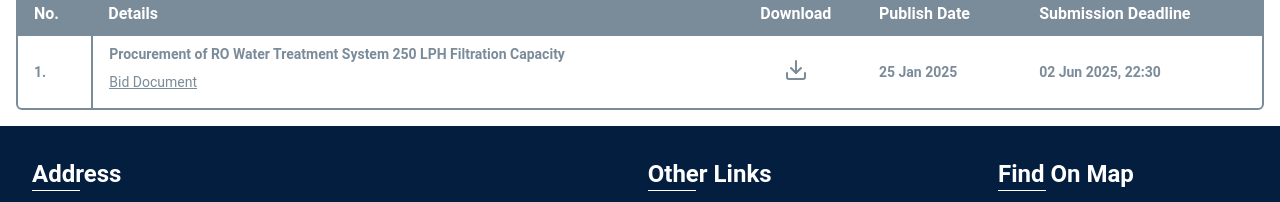
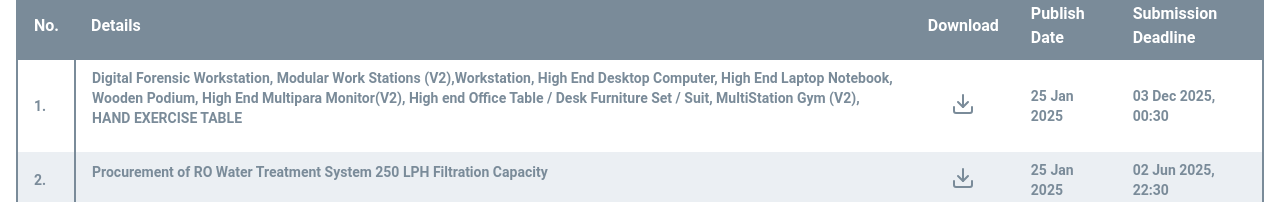
Before and after one commit to Velocity-IIITDWD/iiitdwd.ac.in, a Next.js app: page /tenders in a window 1280 px wide. Shown: the part 280-482 px from the top of the page. Built offline with nearby package versions, Linux system fonts and the light colour scheme; grey boxes are pictures that could not be loaded.

Commit message:
update : tenders

```diff
--- a/data/tenders.ts
+++ b/data/tenders.ts
@@ -2,13 +2,18 @@ export const tenders: Tender[] = [
   {
     cancelled: false,
     corrections: [],
-    documents: [
-      {
-        link : "docs/GeM-Bidding-7416026.pdf",
-        title : "Bid Document"
-      }
-    ],
-    link: '/docs/GeM-Bidding-7416026.pdf',
+    documents: [],
+    link: '/docs/ORDX11DM/GeM-Bidding-7416026[1].pdf',
+    publishDate: '2025-01-25',
+    submissionDeadline: '12-02-2025 19:00:00',
+    title: ' Digital Forensic Workstation, Modular Work Stations (V2),Workstation, High End Desktop Computer, High End Laptop Notebook, Wooden Podium, High End Multipara Monitor(V2), High end Office Table / Desk Furniture Set / Suit, MultiStation Gym (V2), HAND EXERCISE TABLE',
+    updatedAt: 57,
+  },
+  {
+    cancelled: false,
+    corrections: [],
+    documents: [],
+    link: '/docsIE/X1CPD693/GeM-Bidding-7432350[1].pdf',
     publishDate: '2025-01-25',
     submissionDeadline: '06-02-2025 17:00',
     title: 'Procurement of RO Water Treatment System 250 LPH Filtration Capacity',
```
